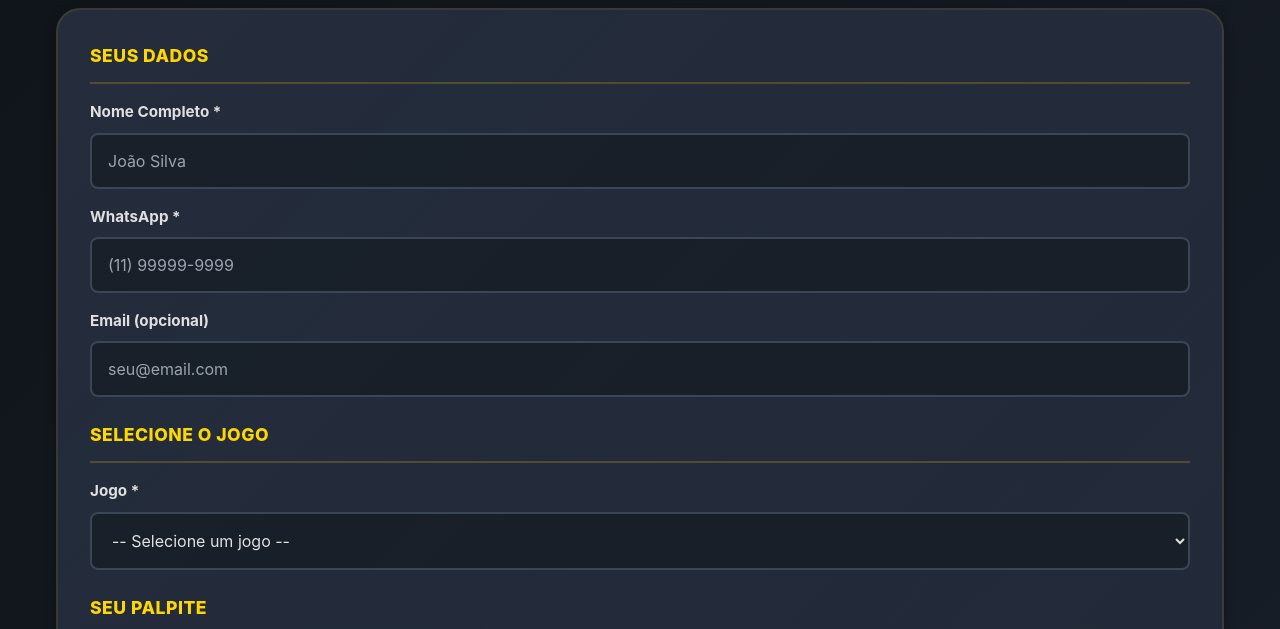
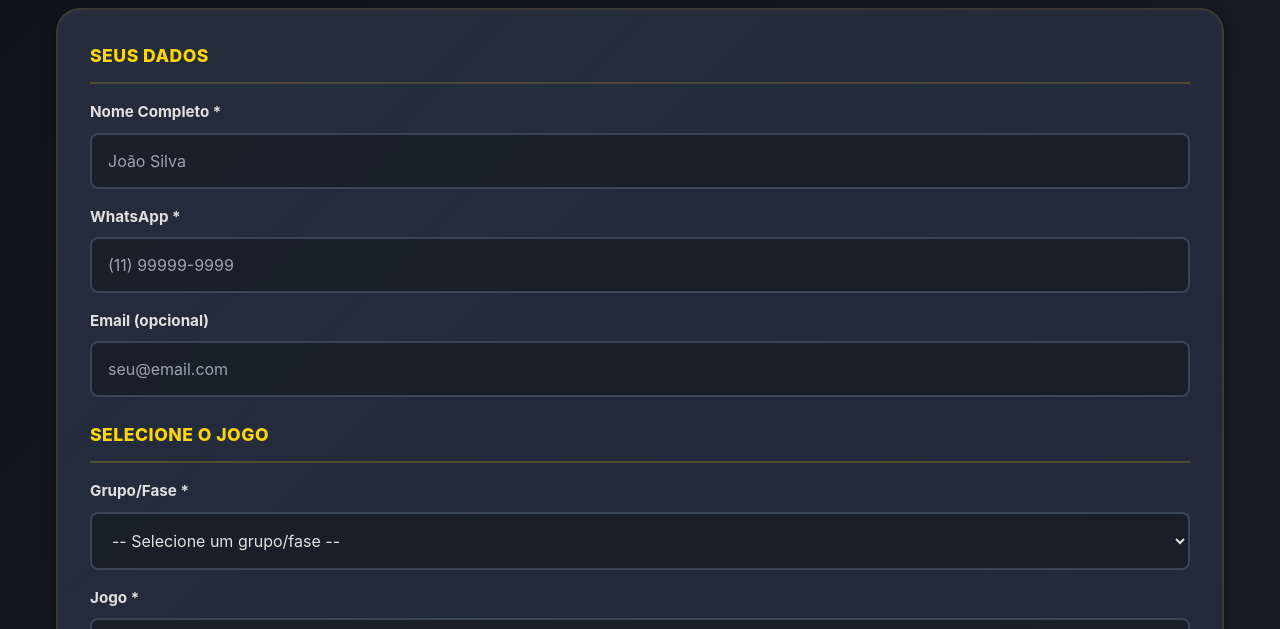
Before and after one commit to rafaelfreze/Bolao-da-copa-Sky-Fit, a plain HTML site: page palpites.html in a window 1280 px wide. Shown: the part 171-800 px from the top of the page. Drawn offline with Linux system fonts and the light colour scheme.

Commit message:
Update palpites.html

```diff
--- a/palpites.html
+++ b/palpites.html
@@ -5,6 +5,7 @@
     <meta name="viewport" content="width=device-width, initial-scale=1.0">
     <title>Fazer Palpite - Bolão Online</title>
     <link rel="stylesheet" href="style.css">
+    <script src="seed-jogos-2026-completo.js"></script>
 </head>
 <body>
     <!-- Navegação -->
@@ -70,6 +71,34 @@
 
                     <fieldset>
                         <legend>Selecione o Jogo</legend>
+
+                        <div class="form-group">
+                            <label for="grupo">Grupo/Fase *</label>
+                            <select id="grupo" name="grupo" required onchange="carregarJogosDoGrupo()">
+                                <option value="">-- Selecione um grupo/fase --</option>
+                                <optgroup label="Fase de Grupos">
+                                    <option value="A">Grupo A</option>
+                                    <option value="B">Grupo B</option>
+                                    <option value="C">Grupo C</option>
+                                    <option value="D">Grupo D</option>
+                                    <option value="E">Grupo E</option>
+                                    <option value="F">Grupo F</option>
+                                    <option value="G">Grupo G</option>
+                                    <option value="H">Grupo H</option>
+                                    <option value="I">Grupo I</option>
+                                    <option value="J">Grupo J</option>
+                                    <option value="K">Grupo K</option>
+                                    <option value="L">Grupo L</option>
+                                </optgroup>
+                                <optgroup label="Eliminatórias">
+                                    <option value="Oitavas">Oitavas de Final</option>
+                                    <option value="Quartas">Quartas de Final</option>
+                                    <option value="Semifinal">Semifinal</option>
+                                    <option value="Terceiro Lugar">Terceiro Lugar</option>
+                                    <option value="Final">Final</option>
+                                </optgroup>
+                            </select>
+                        </div>
 
                         <div class="form-group">
                             <label for="jogo">Jogo *</label>
@@ -195,31 +224,36 @@
         let jogoSelecionado = null;
 
         document.addEventListener('DOMContentLoaded', function() {
-            carregarJogos();
+            carregarConfigPagamento();
             carregarMeusPalpites();
-            carregarConfigPagamento();
         });
 
-        function carregarJogos() {
+        function carregarJogosDoGrupo() {
+            const grupoSelecionado = document.getElementById('grupo').value;
+            const jogoSelect = document.getElementById('jogo');
             const jogos = obterDados('jogos') || [];
             const agora = new Date();
-            const jogoSelect = document.getElementById('jogo');
 
-            // Limpar opções anteriores
             jogoSelect.innerHTML = '<option value="">-- Selecione um jogo --</option>';
 
-            // Filtrar apenas jogos ativos e no futuro
-            const jogosDisponiveis = jogos.filter(j => {
-                const dataJogo = new Date(j.data + 'T' + j.hora);
-                return j.ativo && dataJogo > agora && !j.resultado;
-            });
+            if (!grupoSelecionado) return;
 
-            if (jogosDisponiveis.length === 0) {
+            let jogosFiltrando = jogos;
+
+            // Se é um grupo (A-L), filtrar por grupo
+            if (grupoSelecionado.match(/^[A-L]$/)) {
+                jogosFiltrando = jogos.filter(j => j.grupo === grupoSelecionado && j.ativo);
+            } else {
+                // Se é uma fase eliminatória
+                jogosFiltrando = jogos.filter(j => j.fase === grupoSelecionado && j.ativo);
+            }
+
+            if (jogosFiltrando.length === 0) {
                 jogoSelect.innerHTML += '<option disabled>Nenhum jogo disponível</option>';
                 return;
             }
 
-            jogosDisponiveis.forEach(jogo => {
+            jogosFiltrando.forEach(jogo => {
                 const dataJogo = new Date(jogo.data + 'T' + jogo.hora);
                 const dataFormatada = dataJogo.toLocaleDateString('pt-BR', {
                     day: '2-digit',
@@ -235,15 +269,10 @@
             });
         }
 
-        function carregarConfigPagamento() {
-            const config = obterConfiguracao();
-            document.getElementById('chave-pix').value = config.chave_pix;
-            document.getElementById('recebedor-pix').textContent = config.recebedor_pix;
-            document.getElementById('valor-palpite').textContent = formatarMoeda(config.valor_palpite);
-        }
-
         document.getElementById('jogo').addEventListener('change', function() {
-            jogoSelecionado = obterJogoPorId(parseInt(this.value));
+            const jogoId = parseInt(this.value);
+            const jogos = obterDados('jogos') || [];
+            jogoSelecionado = jogos.find(j => j.id === jogoId);
 
             if (jogoSelecionado) {
                 document.getElementById('label-time-a').textContent = jogoSelecionado.time_a;
@@ -259,11 +288,13 @@
                     minute: '2-digit'
                 });
 
+                const grupoInfo = jogoSelecionado.grupo ? `Grupo ${jogoSelecionado.grupo}` : jogoSelecionado.fase;
+
                 document.getElementById('game-details').innerHTML = `
                     <strong>${jogoSelecionado.time_a} vs ${jogoSelecionado.time_b}</strong><br>
                     📅 ${dataFormatada}<br>
                     📍 ${jogoSelecionado.local}<br>
-                    🎯 ${jogoSelecionado.fase}
+                    🎯 ${grupoInfo}
                 `;
 
                 document.getElementById('game-info').style.display = 'block';
@@ -330,7 +361,7 @@
             palpites.push(novoPalpite);
             salvarDados('palpites', palpites);
 
-            // Mostrar mensagem de sucesso e seção de pagamento
+            // Mostrar mensagem de sucesso
             document.getElementById('palpite-form').style.display = 'none';
             document.getElementById('sucesso-msg').style.display = 'block';
             document.getElementById('pagamento-section').style.display = 'block';
@@ -380,7 +411,15 @@
             document.getElementById('sucesso-msg').style.display = 'none';
             document.getElementById('pagamento-section').style.display = 'none';
             document.getElementById('game-info').style.display = 'none';
-            carregarJogos();
+            document.getElementById('grupo').value = '';
+            carregarMeusPalpites();
+        }
+
+        function carregarConfigPagamento() {
+            const config = obterConfiguracao();
+            document.getElementById('chave-pix').value = config.chave_pix;
+            document.getElementById('recebedor-pix').textContent = config.recebedor_pix;
+            document.getElementById('valor-palpite').textContent = formatarMoeda(config.valor_palpite);
         }
 
         function carregarMeusPalpites() {
@@ -415,7 +454,6 @@
             `).join('');
         }
 
-        // Atualizar lista de palpites quando mudar nome/whatsapp
         document.getElementById('nome').addEventListener('blur', carregarMeusPalpites);
         document.getElementById('whatsapp').addEventListener('blur', carregarMeusPalpites);
     </script>
```
